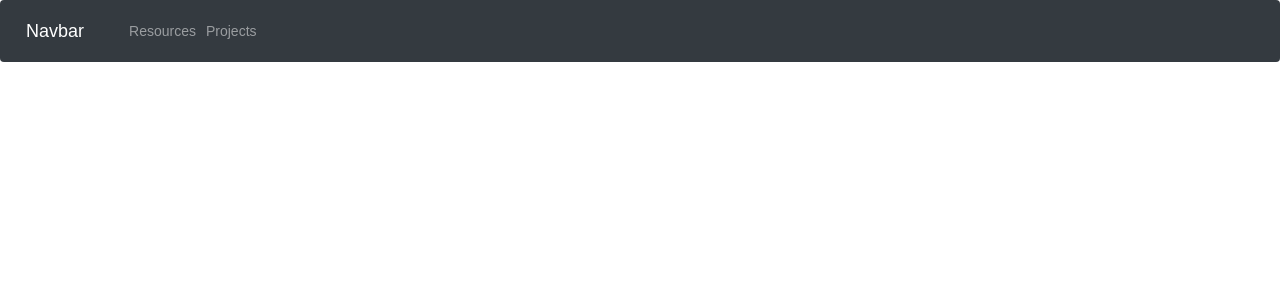
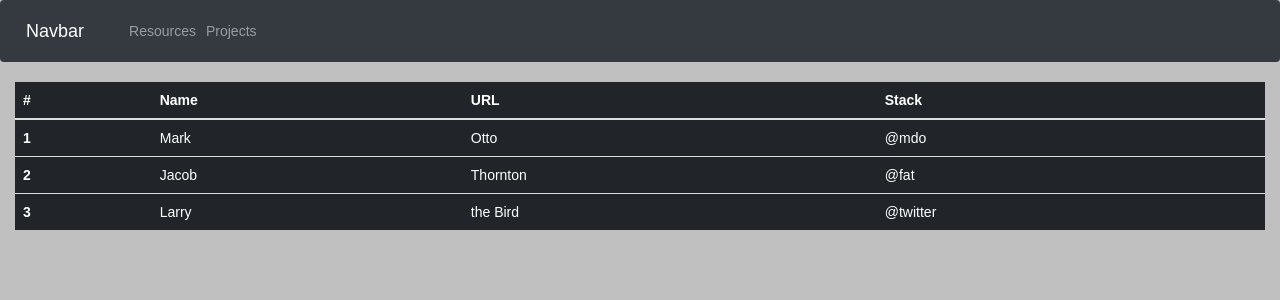
Before and after one commit to velimd/journalplanner, a React (Create React App) app in the folder frontend/client/: page /projects in a window 1280 px wide. Shown: the top 300 px of the page. Built offline with nearby package versions, Linux system fonts and the light colour scheme.

Commit message:
Frontend get request for resources and stack

```diff
--- a/frontend/client/src/App.css
+++ b/frontend/client/src/App.css
@@ -0,0 +1,3 @@
+body {
+    background-color: silver;
+}
--- a/frontend/client/src/pages/Home.js
+++ b/frontend/client/src/pages/Home.js
@@ -1,4 +1,5 @@
 import React, { Component } from 'react';
+import { Link } from 'react-router-dom';
 
 import './Home.css';
 import Navbar from '../components/Navbar.js'
@@ -12,11 +13,15 @@ class Home extends Component {
                     <div className="container">
                         <div className="jumbotron text-center col-md-6">
                             <h1>Resources</h1>
-                            <button type="button" className="btn btn-primary">View</button>
+                            <Link to="/resources">
+                                <button type="button" className="btn btn-primary">View</button>
+                            </Link>
                         </div>
                         <div className="jumbotron text-center col-md-6">
                             <h1>Projects</h1>
-                            <button type="button" className="btn btn-primary">View</button>
+                            <Link to="/projects">
+                                <button type="button" className="btn btn-primary">View</button>
+                            </Link>
                         </div>
                     </div>
                 </div>
--- a/frontend/client/src/pages/Project.js
+++ b/frontend/client/src/pages/Project.js
@@ -1,6 +1,6 @@
 import React, { Component } from 'react';
 
-import './Home.css';
+import './Project.css';
 import Navbar from '../components/Navbar.js'
 
 class Project extends Component {
@@ -8,7 +8,38 @@ class Project extends Component {
         return (
             <div>
                 <Navbar/>
-
+                <div className="container-fluid">
+                    <table className="table table-dark">
+                        <thead>
+                        <tr>
+                            <th scope="col">#</th>
+                            <th scope="col">Name</th>
+                            <th scope="col">URL</th>
+                            <th scope="col">Stack</th>
+                        </tr>
+                        </thead>
+                        <tbody>
+                        <tr>
+                            <th scope="row">1</th>
+                            <td>Mark</td>
+                            <td>Otto</td>
+                            <td>@mdo</td>
+                        </tr>
+                        <tr>
+                            <th scope="row">2</th>
+                            <td>Jacob</td>
+                            <td>Thornton</td>
+                            <td>@fat</td>
+                        </tr>
+                        <tr>
+                            <th scope="row">3</th>
+                            <td>Larry</td>
+                            <td>the Bird</td>
+                            <td>@twitter</td>
+                        </tr>
+                        </tbody>
+                    </table>
+                </div>
             </div>
         );
     }
--- a/frontend/client/src/pages/Resource.css
+++ b/frontend/client/src/pages/Resource.css
@@ -0,0 +1,3 @@
+.btn {
+    margin-right: 2px;
+}
--- a/frontend/client/src/pages/Resource.js
+++ b/frontend/client/src/pages/Resource.js
@@ -1,14 +1,66 @@
 import React, { Component } from 'react';
 
-import './Home.css';
+import './Resource.css';
 import Navbar from '../components/Navbar.js'
 
 class Resource extends Component {
+    constructor(){
+        super();
+        this.state={
+            resources:[]
+        };
+    }
+    componentDidMount(){
+        var url = 'http://localhost:8080/api/resource/all';
+        fetch(url).then(res => res.json()).then(res => {
+            this.setState({
+                resources:res
+            });
+        });
+    }
+
     render() {
         return (
             <div>
                 <Navbar/>
+                <div className="container-fluid">
+                <table className="table table-dark">
+                    <thead>
+                    <tr>
+                        <th scope="col">#</th>
+                        <th scope="col">Name</th>
+                        <th scope="col">URL</th>
+                        <th scope="col">Memo</th>
+                        <th scope="col">Stack</th>
+                    </tr>
+                    </thead>
+                    <tbody>
+                    {this.state.resources.map((r, key) =>
+                    <tr>
+                        <th scope="row">{r.id}</th>
+                        <td>{r.name}k</td>
+                        <td>{r.url}</td>
+                        <td>{r.memo}</td>
+                        <td>
+                            {r.languages.map((l, k) =>
+                                <button type="button" className="btn btn-primary btn-sm">{l.name} </button>
+                            )}
+                            {r.frameworks.map((f, i) =>
+                                <button type="button" className="btn btn-primary btn-sm">{f.name} </button>
+                            )}
+                            {r.dbs.map((d, j) =>
+                                <button type="button" className="btn btn-primary btn-sm">{d.name} </button>
+                            )}
+                            {r.technologies.map((t, n) =>
+                                <button type="button" className="btn btn-primary btn-sm">{t.name} </button>
+                            )}
+                        </td>
 
+                    </tr>
+                    )}
+                    </tbody>
+                </table>
+                </div>
             </div>
         );
     }
```
Also changed, not shown: 3 other files (tests, documents, lock files or other folders).
